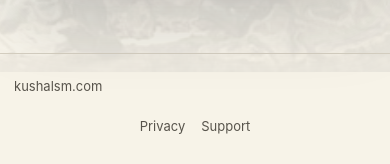
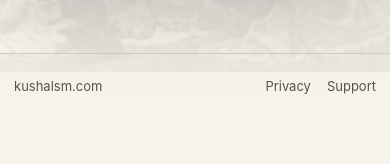
Before and after one commit to kiluazen/chrome-relay, a website: page landing/public/index.html in a window 390 px wide. Shown: the part 772-936 px from the top of the page. After the commit the page ends 896 px from the top, so only its background shows below. Drawn offline with Linux system fonts and the light colour scheme.

Commit message:
landing: keep footer single-row on mobile
Dropped flex-direction:column from the <=640 footer rule — "kushalsm.com" and
the Privacy/Support links are short, so they stay on one line (space-between)
instead of stacking.

Co-Authored-By: Claude Opus 4.8 (1M context) <noreply@anthropic.com>

```diff
--- a/landing/public/index.html
+++ b/landing/public/index.html
@@ -477,7 +477,7 @@
         .demo { border-radius: 8px; }
         .demo .demo-caption { display: none; }
         .prompt-card { max-width: 100%; }
-        .footer { flex-direction: column; padding: 22px 0 28px; }
+        .footer { padding: 22px 0 28px; }
         .footer-links { justify-content: center; }
       }
 
```
